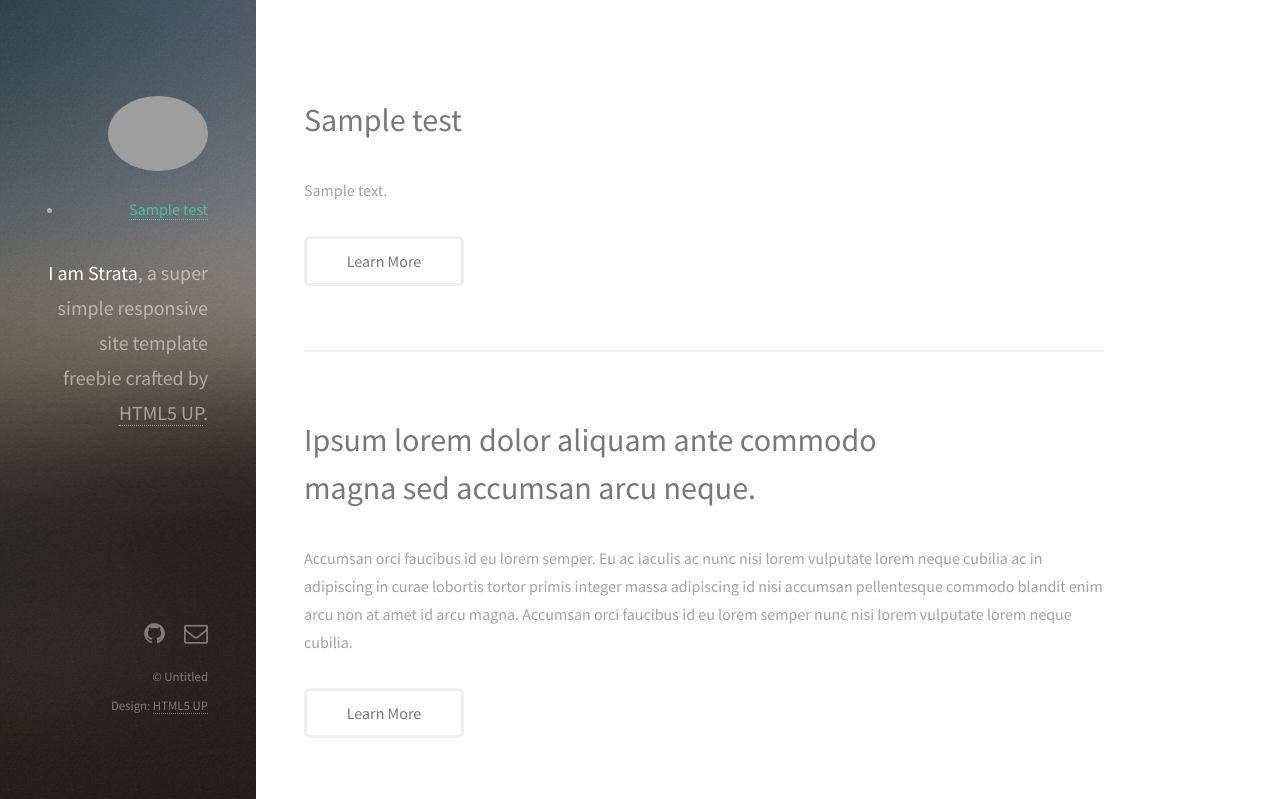
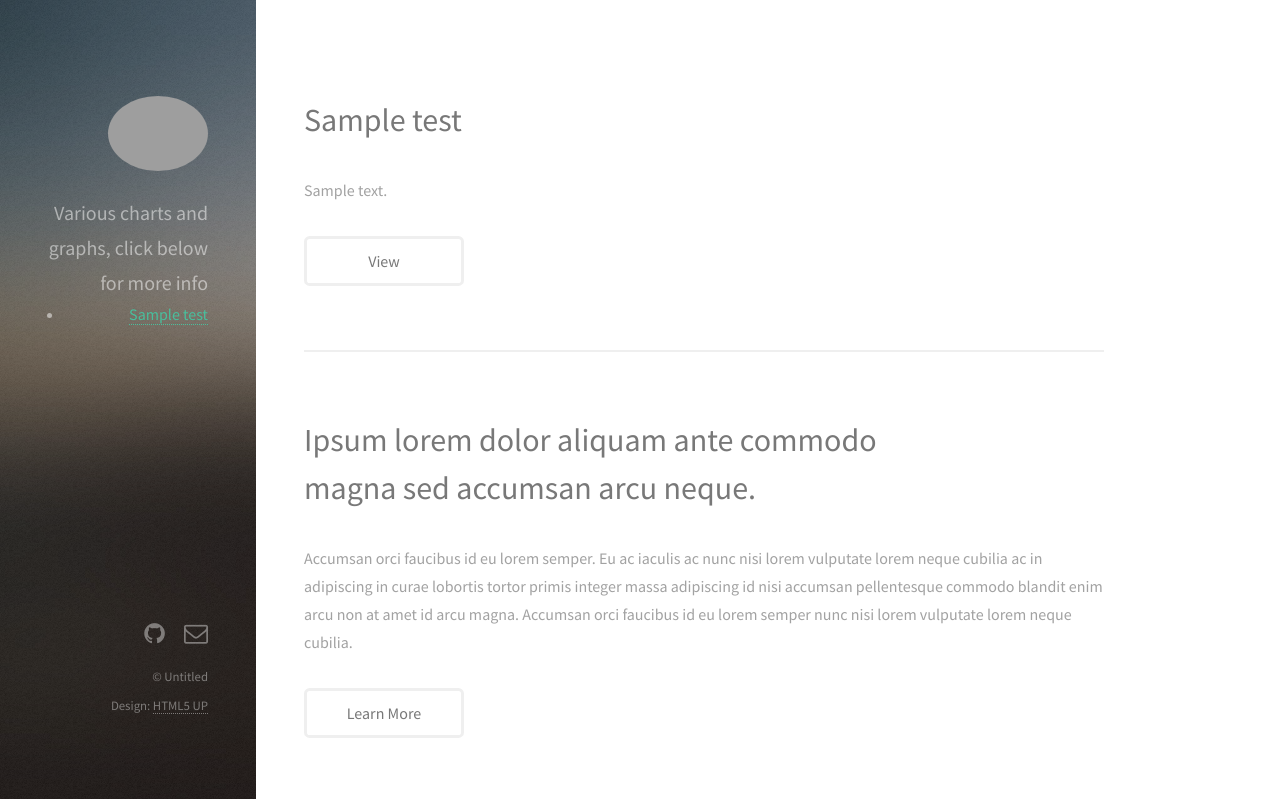
Before and after one commit to hellsgate1001/graphs, a Django app: template graphs/templates/home.html in a window 1280 px wide. Shown: the top 799 px of the page. Run offline with Django 3.2, Linux system fonts and the light colour scheme; the template is opened without the code that fills it: most values are stand-ins (such as "Sample title", 1, 10 or a date in 2020); grey boxes are pictures that could not be loaded.

Commit message:
Add url field to chat model Update content for home page

```diff
--- a/graphs/models.py
+++ b/graphs/models.py
@@ -15,3 +15,6 @@ class Chart(models.Model):
     @property
     def slugged_title(self):
         return slugify(self.title)
+
+    class Meta:
+        ordering = ['order',]
--- a/graphs/templates/base.html
+++ b/graphs/templates/base.html
@@ -26,9 +26,9 @@
                 {% endblock filters %}
                 {% block internal_links %}
                 {% endblock internal_links %}
-                <h1><strong>I am Strata</strong>, a super simple<br />
+                <!--<h1><strong>I am Strata</strong>, a super simple<br />
                 responsive site template freebie<br />
-                crafted by <a href="http://html5up.net">HTML5 UP</a>.</h1>
+                crafted by <a href="http://html5up.net">HTML5 UP</a>.</h1>-->
             </header>
 
         <!-- Main -->
--- a/graphs/templates/home.html
+++ b/graphs/templates/home.html
@@ -1,4 +1,8 @@
 {% extends 'base.html' %}
+
+{% block filters %}
+    <h1>Various charts and graphs, click below for more info</h1>
+{% endblock filters %}
 
 {% block internal_links %}
     {% if object_list %}
@@ -17,9 +21,9 @@
             <header class="major">
                 <h2>{{ chart.title }}</h2>
             </header>
-            <p>{{ chart.description }}</p>
+            <p>{{ chart.description|safe }}</p>
             <ul class="actions">
-                <li><a href="/{{ chart.url }}/" class="button">Learn More</a></li>
+                <li><a href="/{{ chart.url }}/" class="button">View</a></li>
             </ul>
         </section>
         {% endfor %}
```
